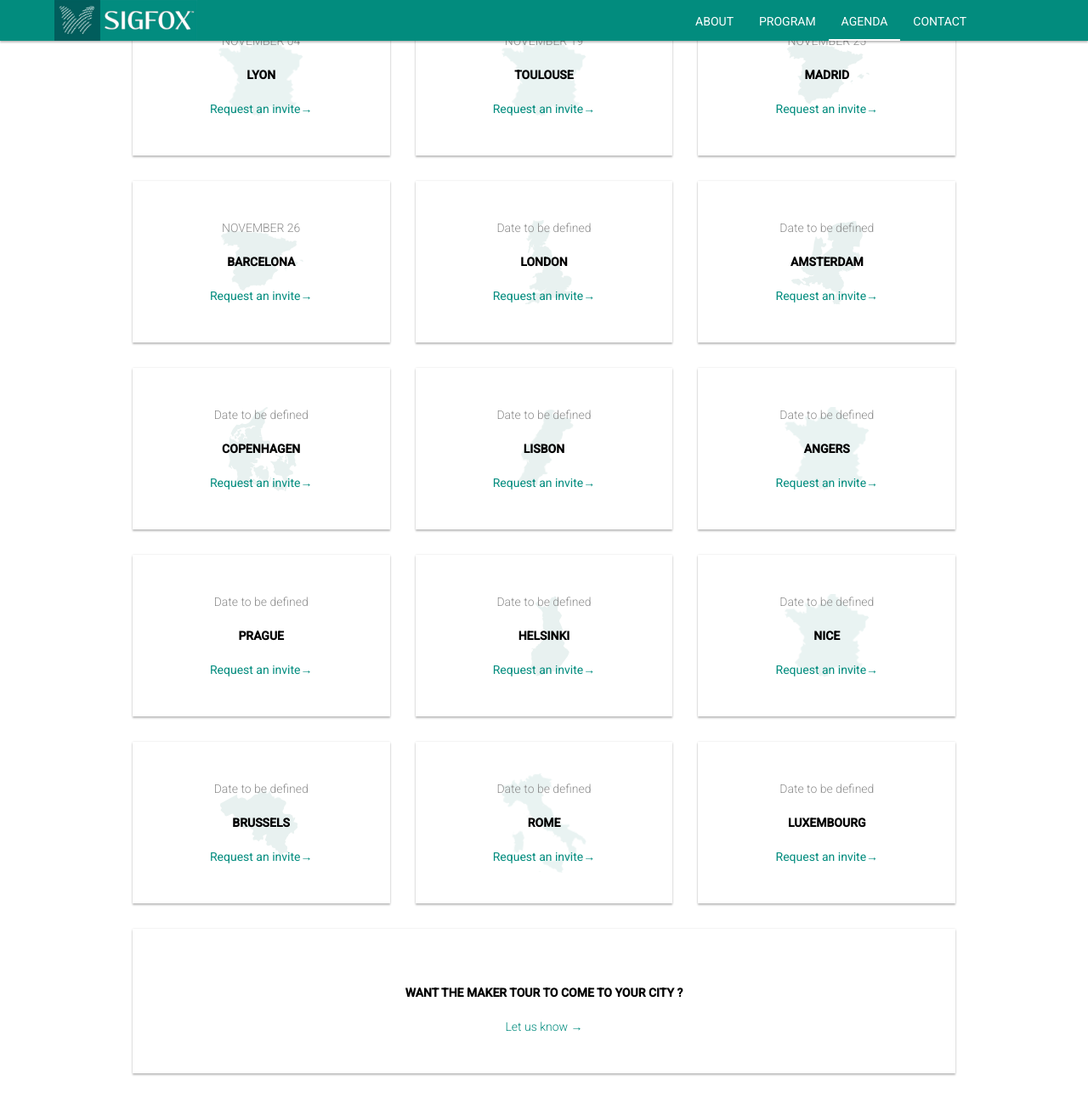
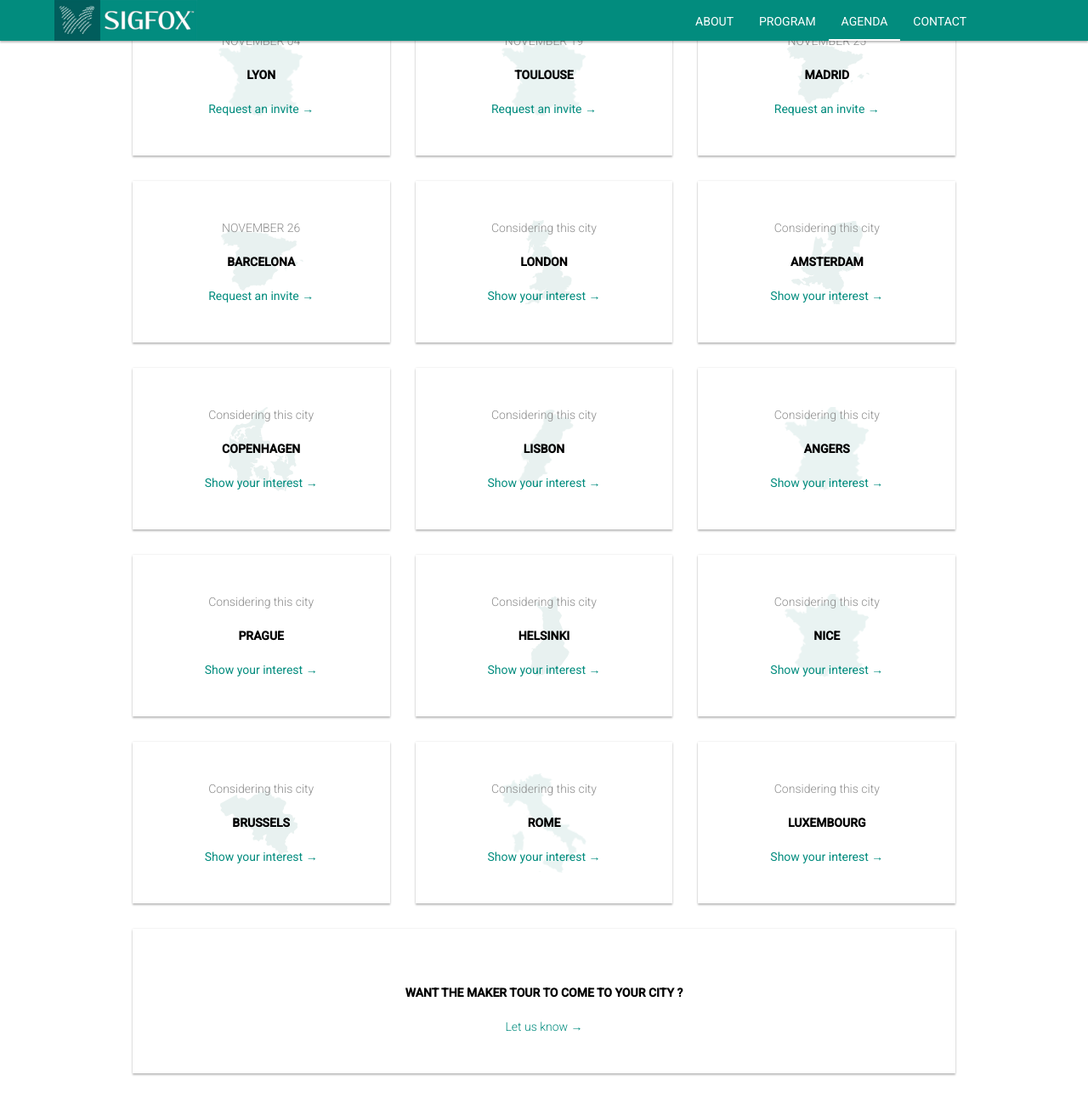
Before and after one commit to sigfox/makers.sigfox.com, a Jekyll site: the page built from tour/index.html, in a window 1280 px wide and 1400 px high, scrolled down 1948 px. Shown: the top 1305 px of the window at 85% size. Built offline with Jekyll 4.4.1, drawn with Linux system fonts in a browser that asks for light colours.

Commit message:
Tour : changed wording in agenda

```diff
--- a/_includes/tour/agenda.html
+++ b/_includes/tour/agenda.html
@@ -12,14 +12,21 @@
               </div>
             {%else%}
               <div class="agenda-date agenda-date-tbd">
-                Date to be defined
+                Considering this city
               </div>
             {% endif %}
             <div class="agenda-city">
               {{entry.city}}
             </div>
             <div class="agenda-invite">
-              <a target="_blank" href="https://docs.google.com/a/sigfox.com/forms/d/1018ap9owfiMG25OaEzZ5rNzWvQeDQIf8owPHBLUxlmo/viewform?pli=1&entry_1730054643={{entry.city}}&entry.826059317=Ask+for+an+invite">Request an invite</a>
+              <a target="_blank" href="https://docs.google.com/a/sigfox.com/forms/d/1018ap9owfiMG25OaEzZ5rNzWvQeDQIf8owPHBLUxlmo/viewform?pli=1&entry_1730054643={{entry.city}}&entry.826059317=Ask+for+an+invite">
+                {%if entry.date%}
+                  Request an invite
+                {%else%}
+                  Show your interest
+                {% endif %}
+
+              </a>
             </div>
           </div>
         </div>
```
